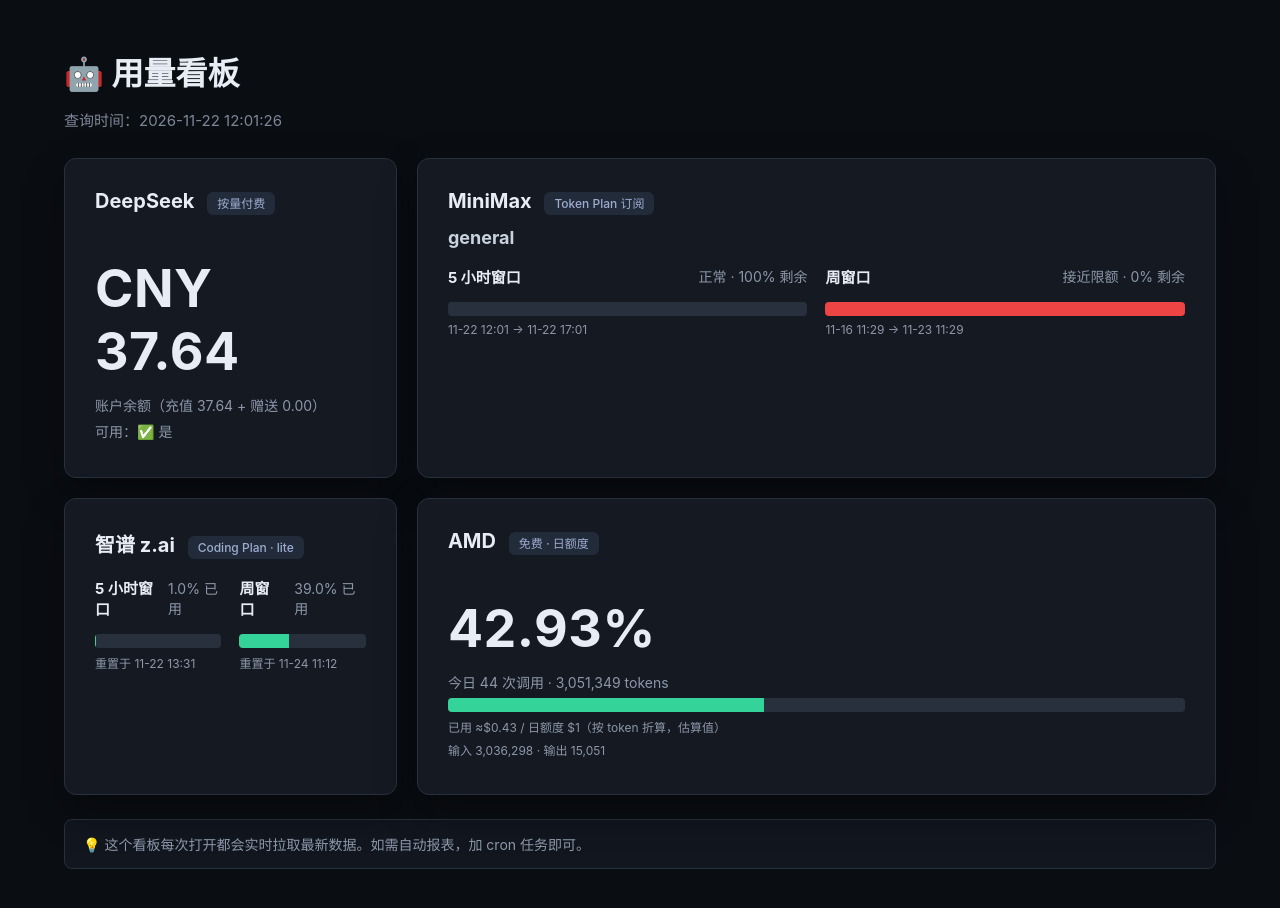
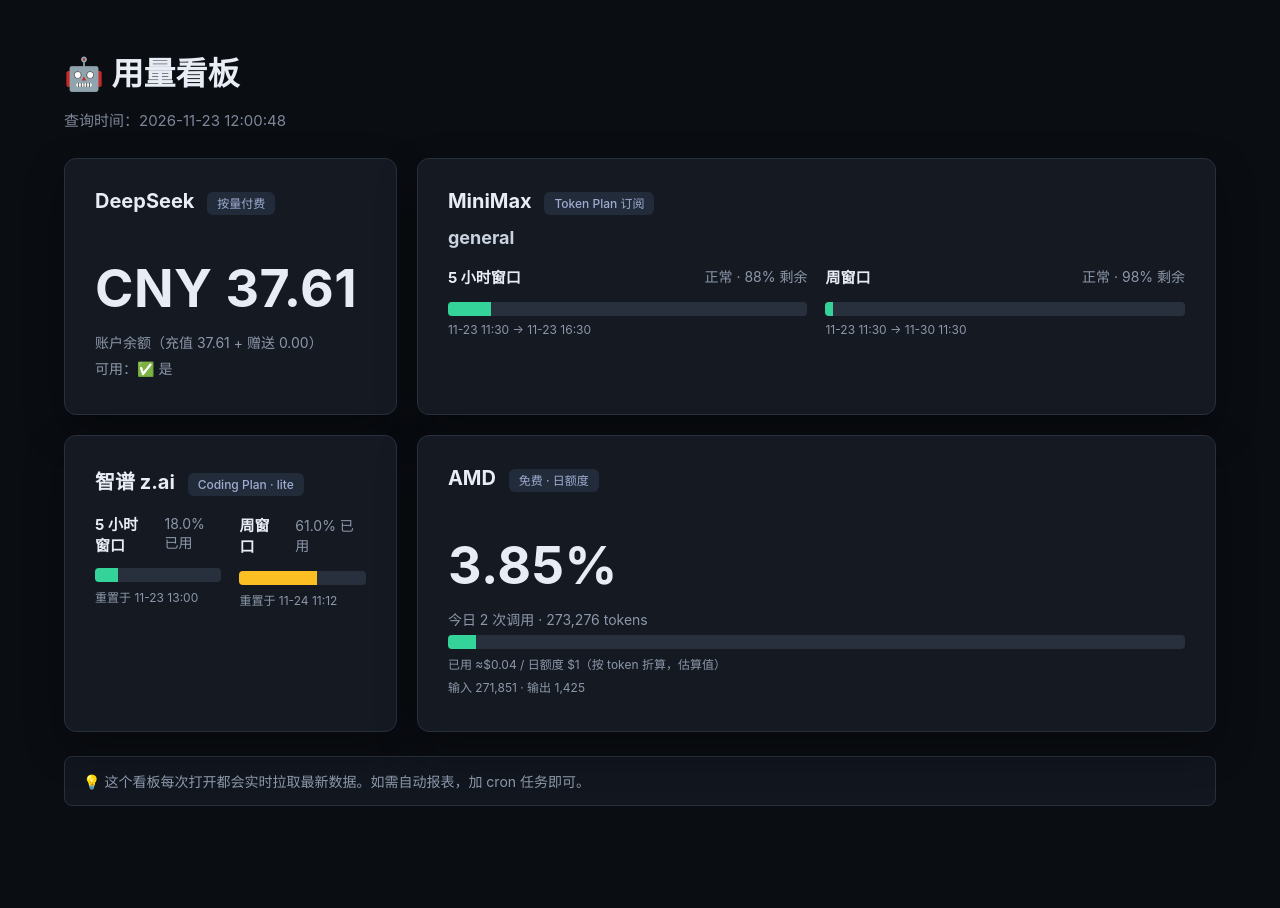
Before and after one commit to JayYangstore/JayYangstore.github.io, a plain HTML site: page usage/index.html in a window 1280 px wide. After the commit the page ends 854 px from the top, so only its background shows below. Drawn offline with Linux system fonts and the light colour scheme.

Commit message:
upd: 用量看板明细自动更新 2026-11-23 12:00:43

```diff
--- a/usage/index.html
+++ b/usage/index.html
@@ -80,13 +80,13 @@
 </head>
 <body>
   <h1>🤖 用量看板</h1>
-  <p class="meta">查询时间：2026-11-22 12:01:26</p>
+  <p class="meta">查询时间：2026-11-23 12:00:48</p>
   <div class="grid">
 
     <div class="card">
       <h2>DeepSeek <span class="tag">按量付费</span></h2>
-      <div class="big">CNY 37.64</div>
-      <p class="muted">账户余额（充值 37.64 + 赠送 0.00）</p>
+      <div class="big">CNY 37.61</div>
+      <p class="muted">账户余额（充值 37.61 + 赠送 0.00）</p>
       <p class="muted">可用：✅ 是</p>
     </div>
 
@@ -99,27 +99,27 @@
             <div>
               <div class="row-between">
                 <strong>5 小时窗口</strong>
-                <span class="muted">正常 · 100% 剩余</span>
+                <span class="muted">正常 · 88% 剩余</span>
               </div>
 
     <div style="background:#29303d;border-radius:4px;height:14px;overflow:hidden;width:100%;">
-      <div style="background:#34d399;height:100%;width:0.0%;transition:width .4s;"></div>
+      <div style="background:#34d399;height:100%;width:12.0%;transition:width .4s;"></div>
     </div>
               <p class="muted small">
-                11-22 12:01 → 11-22 17:01
+                11-23 11:30 → 11-23 16:30
               </p>
             </div>
             <div>
               <div class="row-between">
                 <strong>周窗口</strong>
-                <span class="muted">接近限额 · 0% 剩余</span>
+                <span class="muted">正常 · 98% 剩余</span>
               </div>
 
     <div style="background:#29303d;border-radius:4px;height:14px;overflow:hidden;width:100%;">
-      <div style="background:#ef4444;height:100%;width:100.0%;transition:width .4s;"></div>
+      <div style="background:#34d399;height:100%;width:2.0%;transition:width .4s;"></div>
     </div>
               <p class="muted small">
-                11-16 11:29 → 11-23 11:29
+                11-23 11:30 → 11-30 11:30
               </p>
             </div>
           </div>
@@ -133,25 +133,25 @@
         <div>
           <div class="row-between">
             <strong>5 小时窗口</strong>
-            <span class="muted">1.0% 已用</span>
+            <span class="muted">18.0% 已用</span>
           </div>
 
     <div style="background:#29303d;border-radius:4px;height:14px;overflow:hidden;width:100%;">
-      <div style="background:#34d399;height:100%;width:1.0%;transition:width .4s;"></div>
+      <div style="background:#34d399;height:100%;width:18.0%;transition:width .4s;"></div>
     </div>
           <p class="muted small">
-            重置于 11-22 13:31
+            重置于 11-23 13:00
           </p>
         </div>
 
         <div>
           <div class="row-between">
             <strong>周窗口</strong>
-            <span class="muted">39.0% 已用</span>
+            <span class="muted">61.0% 已用</span>
           </div>
 
     <div style="background:#29303d;border-radius:4px;height:14px;overflow:hidden;width:100%;">
-      <div style="background:#34d399;height:100%;width:39.0%;transition:width .4s;"></div>
+      <div style="background:#fbbf24;height:100%;width:61.0%;transition:width .4s;"></div>
     </div>
           <p class="muted small">
             重置于 11-24 11:12
@@ -163,14 +163,14 @@
 
     <div class="card">
       <h2>AMD <span class="tag">免费 · 日额度</span></h2>
-      <div class="big">42.93%</div>
-      <p class="muted">今日 44 次调用 · 3,051,349 tokens</p>
+      <div class="big">3.85%</div>
+      <p class="muted">今日 2 次调用 · 273,276 tokens</p>
 
     <div style="background:#29303d;border-radius:4px;height:14px;overflow:hidden;width:100%;">
-      <div style="background:#34d399;height:100%;width:42.9%;transition:width .4s;"></div>
+      <div style="background:#34d399;height:100%;width:3.8%;transition:width .4s;"></div>
     </div>
-      <p class="muted small">已用 ≈$0.43 / 日额度 $1（按 token 折算，估算值）</p>
-      <p class="muted small">输入 3,036,298 · 输出 15,051</p>
+      <p class="muted small">已用 ≈$0.04 / 日额度 $1（按 token 折算，估算值）</p>
+      <p class="muted small">输入 271,851 · 输出 1,425</p>
     </div>
   </div>
   <p class="refresh-tip">
```
